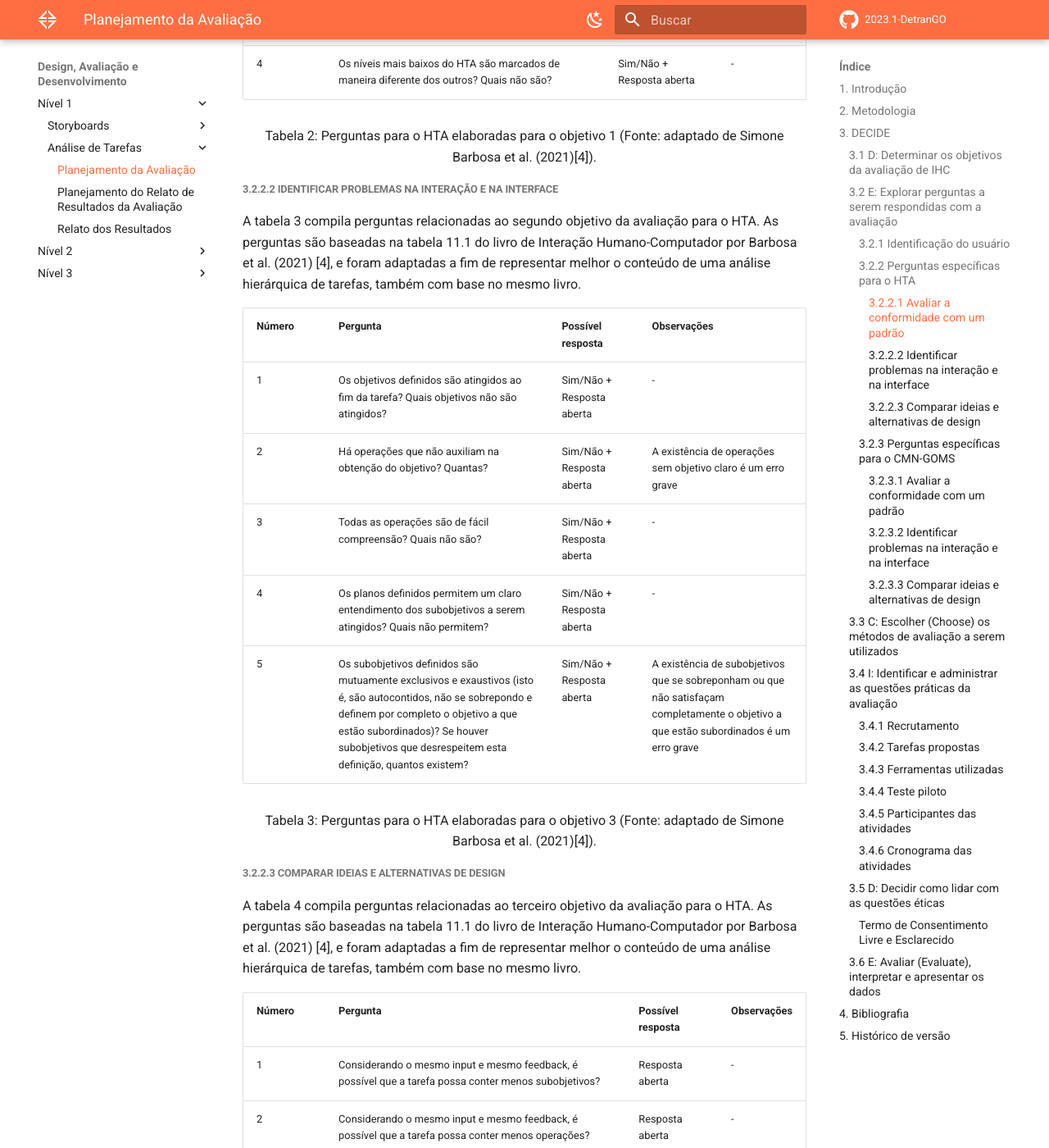
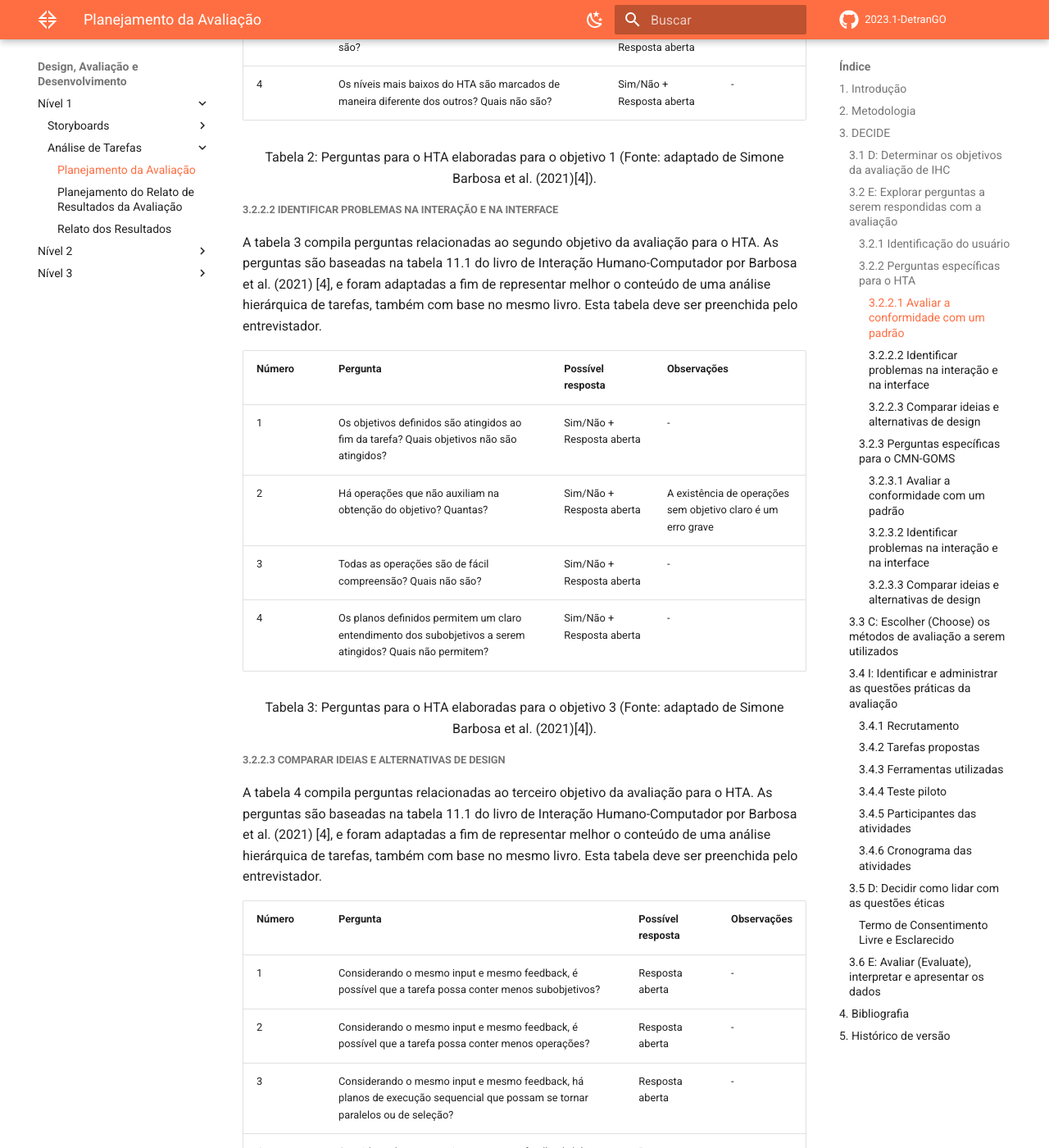
Before and after one commit to Interacao-Humano-Computador/2023.1-DetranGO, an MkDocs documentation site: the page built from docs/design_avaliacao/nivel1/analise_tarefas/planejamento_analise_tarefas.md, in a window 1280 px wide and 1400 px high, scrolled down 2847 px. Shown: the whole window at 82% size. Built offline with MkDocs 1.6.1 and Material for MkDocs 9.7.7, drawn with Linux system fonts in a browser that asks for light colours; comment, search, counter and statistics services are not loaded; some of the changed text lies outside the part shown.

Commit message:
update: correcao concordancia e quem preenche tab

```diff
--- a/docs/design_avaliacao/nivel1/analise_tarefas/planejamento_analise_tarefas.md
+++ b/docs/design_avaliacao/nivel1/analise_tarefas/planejamento_analise_tarefas.md
@@ -61,12 +61,12 @@
 
 ##### 3.2.2.1 Avaliar a conformidade com um padrão
 
-A tabela 2 compila perguntas relacionadas ao primeiro objetivo da avaliação para o HTA. As perguntas são baseadas na tabela 11.1 do livro de Interação Humano-Computador por Barbosa et al. (2021) [4], e foram adaptadas a fim de representar melhor o conteúdo de uma análise hierárquica de tarefas, também com base no mesmo livro.
+A tabela 2 compila perguntas relacionadas ao primeiro objetivo da avaliação para o HTA. As perguntas são baseadas na tabela 11.1 do livro de Interação Humano-Computador por Barbosa et al. (2021) [4], e foram adaptadas a fim de representar melhor o conteúdo de uma análise hierárquica de tarefas, também com base no mesmo livro. Esta tabela deve ser preenchida pelo entrevistador.
 
 
 | **Número** | **Pergunta** | **Possível resposta** | **Observações** |
 |--|--|--|--|
-| 1 | Cada tarefa tem definido um input e um feedback esperado? Quantos não possuem?| Sim/Não + Resposta aberta| - |
+| 1 | Cada tarefa tem definido um input e um feedback esperado condizente? Quantas não possuem?| Sim/Não + Resposta aberta| - |
 | 2 | Os planos possuem como característica os subobjetivos pelos quais são compostos? Quantos não possuem? | Sim/Não + Resposta aberta | - |
 | 3 | O objetivo de cada tarefa é quantificável? Quais não são?| Sim/Não + Resposta aberta | - |
 | 4 | Os níveis mais baixos do HTA são marcados de maneira diferente dos outros? Quais não são?| Sim/Não + Resposta aberta | - |
@@ -79,7 +79,7 @@
 
 ##### 3.2.2.2 Identificar problemas na interação e na interface
 
-A tabela 3 compila perguntas relacionadas ao segundo objetivo da avaliação para o HTA. As perguntas são baseadas na tabela 11.1 do livro de Interação Humano-Computador por Barbosa et al. (2021) [4], e foram adaptadas a fim de representar melhor o conteúdo de uma análise hierárquica de tarefas, também com base no mesmo livro.
+A tabela 3 compila perguntas relacionadas ao segundo objetivo da avaliação para o HTA. As perguntas são baseadas na tabela 11.1 do livro de Interação Humano-Computador por Barbosa et al. (2021) [4], e foram adaptadas a fim de representar melhor o conteúdo de uma análise hierárquica de tarefas, também com base no mesmo livro. Esta tabela deve ser preenchida pelo entrevistador.
 
 | **Número** | **Pergunta** | **Possível resposta** | **Observações** |
 |--|--|--|--|
@@ -87,7 +87,6 @@
 | 2 | Há operações que não auxiliam na obtenção do objetivo? Quantas? | Sim/Não + Resposta aberta | A existência de operações sem objetivo claro é um erro grave |
 | 3 | Todas as operações são de fácil compreensão? Quais não são? | Sim/Não + Resposta aberta | - |
 | 4 | Os planos definidos permitem um claro entendimento dos subobjetivos a serem atingidos? Quais não permitem? | Sim/Não + Resposta aberta | - |
-| 5 | Os subobjetivos definidos são mutuamente exclusivos e exaustivos (isto é, são autocontidos, não se sobrepondo e definem por completo o objetivo a que estão subordinados)? Se houver subobjetivos que desrespeitem esta definição, quantos existem? | Sim/Não + Resposta aberta | A existência de subobjetivos que se sobreponham ou que não satisfaçam completamente o objetivo a que estão subordinados é um erro grave |
 
 <center>
 
@@ -97,7 +96,7 @@
 
 ##### 3.2.2.3 Comparar ideias e alternativas de design
 
-A tabela 4 compila perguntas relacionadas ao terceiro objetivo da avaliação para o HTA. As perguntas são baseadas na tabela 11.1 do livro de Interação Humano-Computador por Barbosa et al. (2021) [4], e foram adaptadas a fim de representar melhor o conteúdo de uma análise hierárquica de tarefas, também com base no mesmo livro.
+A tabela 4 compila perguntas relacionadas ao terceiro objetivo da avaliação para o HTA. As perguntas são baseadas na tabela 11.1 do livro de Interação Humano-Computador por Barbosa et al. (2021) [4], e foram adaptadas a fim de representar melhor o conteúdo de uma análise hierárquica de tarefas, também com base no mesmo livro. Esta tabela deve ser preenchida pelo entrevistador.
 
 | **Número** | **Pergunta** | **Possível resposta** | **Observações** |
 |--|--|--|--|
@@ -121,7 +120,7 @@
 
 ##### 3.2.3.1 Avaliar a conformidade com um padrão
 
-A tabela 5 compila perguntas relacionadas ao primeiro objetivo da avaliação para o CMN-GOMS. As perguntas são baseadas na tabela 11.1 do livro de Interação Humano-Computador por Barbosa et al. (2021) [4], e foram adaptadas a fim de representar melhor o conteúdo de uma análise de tarefas GOMS, também com base no mesmo livro.
+A tabela 5 compila perguntas relacionadas ao primeiro objetivo da avaliação para o CMN-GOMS. As perguntas são baseadas na tabela 11.1 do livro de Interação Humano-Computador por Barbosa et al. (2021) [4], e foram adaptadas a fim de representar melhor o conteúdo de uma análise de tarefas GOMS, também com base no mesmo livro. Esta tabela deve ser preenchida pelo entrevistador.
 
 | **Número** | **Pergunta** | **Possível resposta** | **Observações** |
 |--|--|--|--|
@@ -140,13 +139,13 @@
 
 ##### 3.2.3.2 Identificar problemas na interação e na interface
 
-A tabela 6 compila perguntas relacionadas ao segundo objetivo da avaliação para o CMN-GOMS. As perguntas são baseadas na tabela 11.1 do livro de Interação Humano-Computador por Barbosa et al. (2021) [4], e foram adaptadas a fim de representar melhor o conteúdo de uma análise de tarefas GOMS, também com base no mesmo livro.
+A tabela 6 compila perguntas relacionadas ao segundo objetivo da avaliação para o CMN-GOMS. As perguntas são baseadas na tabela 11.1 do livro de Interação Humano-Computador por Barbosa et al. (2021) [4], e foram adaptadas a fim de representar melhor o conteúdo de uma análise de tarefas GOMS, também com base no mesmo livro. Esta tabela deve ser preenchida pelo entrevistador.
 
 
 | **Número** | **Pergunta** | **Possível resposta** | **Observações** |
 |--|--|--|--|
 | 1 | A tarefa representada é executável? Quais partes não são executáveis sequencialmente? | Sim/Não + Resposta aberta | - |
-| 2 | Cada objetivo definido dentro da tarefá é atingido? Se não, quantas vezes não são atingidos? Por quê? | Sim/Não + Resposta aberta | - |
+| 2 | Cada objetivo definido dentro da tarefa é atingido? Se não, quantas vezes não são atingidos? Por quê? | Sim/Não + Resposta aberta | - |
 | 3 | O tamanho dos métodos para atingir um objetivo é satisfatório? Que métodos não tem o tamanho ideal? | Sim/Não + Resposta aberta | - |
 | 4 | Cada método e seus subelementos (regras de seleção e operadores) são compreensíveis? Quais não são? Por qual razão? | Sim/Não + Resposta aberta | - |
 | 5 | Dentro de cada objetivo, há elementos que não o suportam (isto é, não ajudam em sua obtenção)? Quantos? | Sim/Não + Resposta aberta | - |
@@ -159,7 +158,7 @@
 
 ##### 3.2.3.3 Comparar ideias e alternativas de design
 
-A tabela 7 compila perguntas relacionadas ao terceiro objetivo da avaliação para o CMN-GOMS. As perguntas são baseadas na tabela 11.1 do livro de Interação Humano-Computador por Barbosa et al. (2021) [4], e foram adaptadas a fim de representar melhor o conteúdo de uma análise de tarefas GOMS, também com base no mesmo livro.
+A tabela 7 compila perguntas relacionadas ao terceiro objetivo da avaliação para o CMN-GOMS. As perguntas são baseadas na tabela 11.1 do livro de Interação Humano-Computador por Barbosa et al. (2021) [4], e foram adaptadas a fim de representar melhor o conteúdo de uma análise de tarefas GOMS, também com base no mesmo livro. Esta tabela deve ser preenchida pelo entrevistador.
 
 
 | **Número** | **Pergunta** | **Possível resposta** | **Observações** |
```
Also changed, not shown: other parts of docs/design_avaliacao/nivel1/analise_tarefas/planejamento_analise_tarefas.md (+1 -1 lines).
